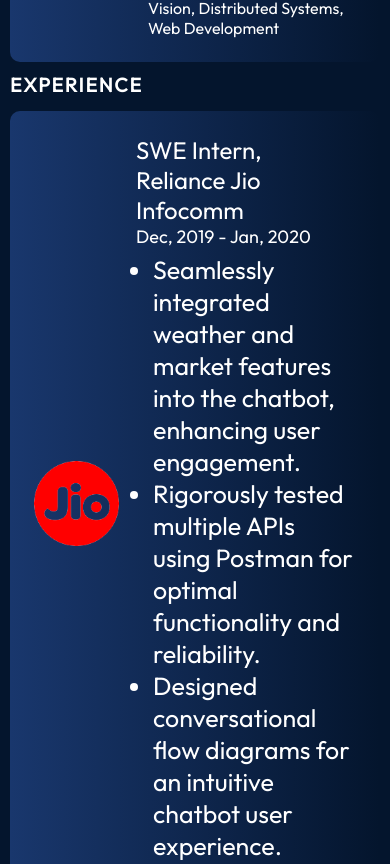
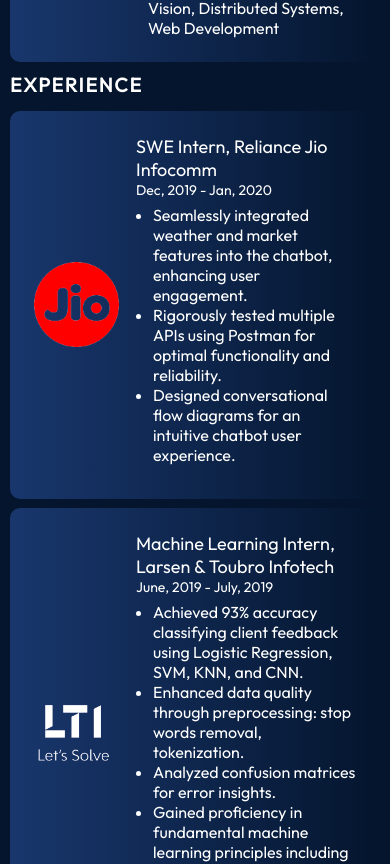
Before and after one commit to DishaRevandkar/my-portfolio, a React (Vite) app: page / in a window 390 px wide. Shown: the part 1820-2684 px from the top of the page. Built offline with nearby package versions, Linux system fonts and the light colour scheme.

Commit message:
Update Experience.module.css

```diff
--- a/src/components/Experience/Experience.module.css
+++ b/src/components/Experience/Experience.module.css
@@ -101,4 +101,16 @@
   .historyItemDetails p {
     font-size: 18px;
   }
+
+  .historyItemDetails h3 {
+    font-size: 18px; /* Reduce the heading font size for mobile */
+  }
+
+  .historyItemDetails p {
+    font-size: 14px; /* Reduce the paragraph font size for mobile */
+  }
+
+  .historyItemDetails ul {
+    font-size: 16px; /* Reduce the font size for list items on mobile */
+  }
 }
```
